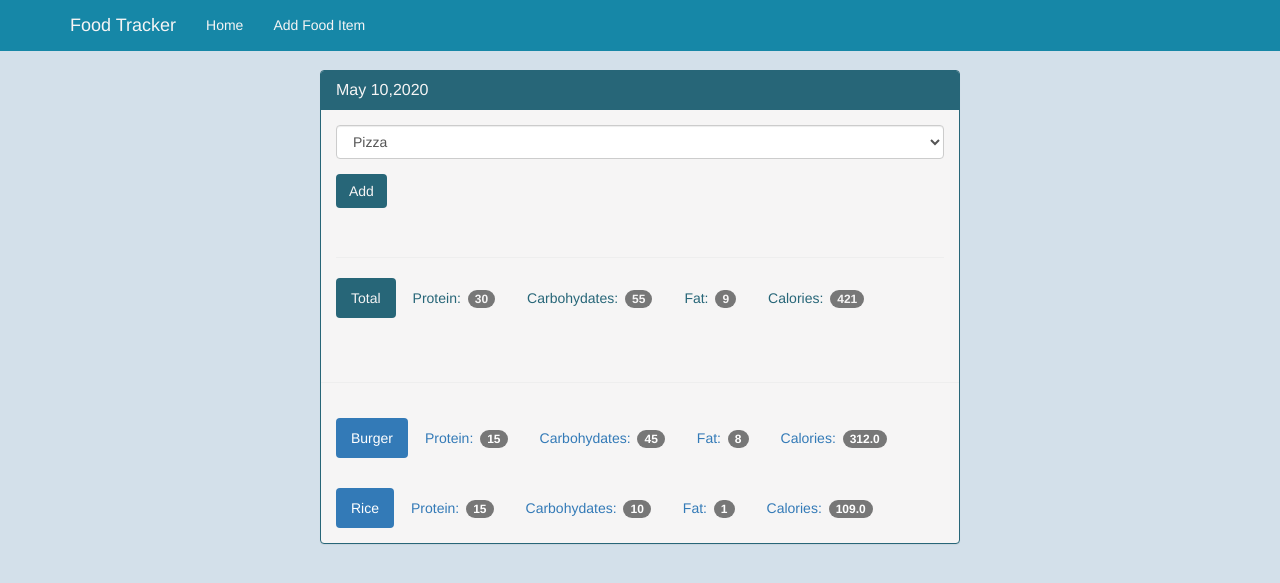
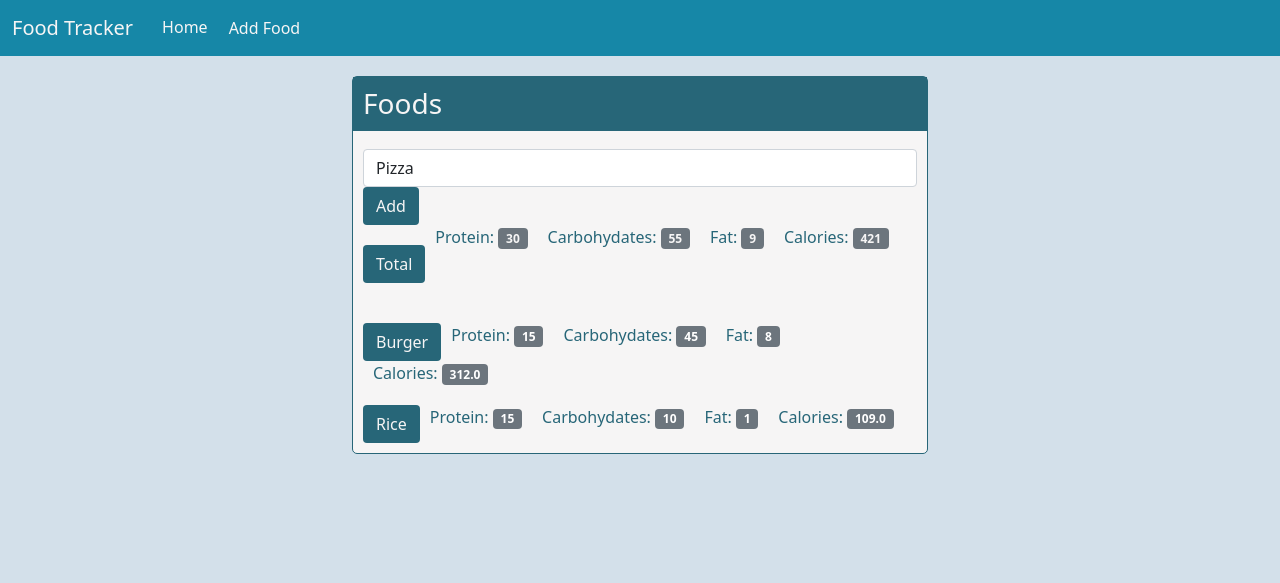
Before and after one commit to reuben21/Basic-Diet-Tracker-Made-with-Flask, a Flask app: page /view/2020-05-10 in a window 1280 px wide. Shown: the top 583 px of the page. Run offline with Flask 2, Linux system fonts and the light colour scheme; data comes from the database, SQL or seed files in the repository; some libraries are stand-ins or nearby versions.

Commit message:
Final Update

```diff
--- a/templates/day.html
+++ b/templates/day.html
@@ -7,11 +7,11 @@
 
     <title>Food Tracker | Day Details</title>
 
-
-    <!-- Bootstrap core CSS -->
-    <link href="{{ url_for('static',filename='bootstrap.min.css') }}" rel="stylesheet">
-    <!-- Custom styles for this template -->
-    <link href="{{ url_for('static',filename='theme.css') }}" rel="stylesheet">
+    <link href="https://cdn.jsdelivr.net/npm/bootstrap@5.0.0-beta1/dist/css/bootstrap.min.css" rel="stylesheet"
+          integrity="sha384-giJF6kkoqNQ00vy+HMDP7azOuL0xtbfIcaT9wjKHr8RbDVddVHyTfAAsrekwKmP1" crossorigin="anonymous">
+    <script src="https://cdn.jsdelivr.net/npm/bootstrap@5.0.0-beta1/dist/js/bootstrap.bundle.min.js"
+            integrity="sha384-ygbV9kiqUc6oa4msXn9868pTtWMgiQaeYH7/t7LECLbyPA2x65Kgf80OJFdroafW"
+            crossorigin="anonymous"></script>
     <style>
         body {
             background-color: #d3e0ea;
@@ -21,16 +21,27 @@
 
 <body>
 
-<nav class="navbar navbar-fixed-top" style="background-color: #1687a7;color:#f6f5f5; ">
-    <div class="container">
-        <div class="navbar-header">
-            <a class="navbar-brand" href="{{ url_for('index') }}" style="color:#f6f5f5 !important;">Food Tracker</a>
-        </div>
-        <div id="navbar" class="navbar-collapse collapse">
-            <ul class="nav navbar-nav">
-                <li><a style="color:#f6f5f5 !important;" href="{{ url_for('index') }}">Home</a></li>
-                <li><a style="color:#f6f5f5 !important;" href="{{ url_for('food') }}">Add Food Item</a></li>
+<nav class="navbar navbar-expand-lg" style="background-color: #1687a7;color:#f6f5f5;">
+    <div class="container-fluid">
+        <a class="navbar-brand" href="{{ url_for('index') }}"
+           style="background-color: #1687a7;color:#f6f5f5 !important; ">Food Tracker</a>
+        <button class="navbar-toggler" type="button" data-bs-toggle="collapse" data-bs-target="#navbarSupportedContent"
+                aria-controls="navbarSupportedContent" aria-expanded="false" aria-label="Toggle navigation">
+            <span class="navbar-toggler-icon"></span>
+        </button>
+        <div class="collapse navbar-collapse" id="navbarSupportedContent">
+            <ul class="navbar-nav me-auto mb-2 mb-lg-0">
+                <li class="nav-item">
+                    <a class="btn" style="color:#f6f5f5 !important;"
+                       href="{{ url_for('index') }}">Home</a>
+                </li>
+                <li class="nav-item">
+                    <a class="nav-link" style="color:#f6f5f5 !important;" aria-current="page"
+                       href="{{ url_for('food') }}">Add Food</a>
+                </li>
+
             </ul>
+
         </div>
     </div>
 </nav>
@@ -39,13 +50,14 @@
 
     <div class="row">
         <div>
-            <div class="panel " style="background-color:#f6f5f5;border: 1px solid #276678;">
+            <div class="panel"
+                 style="background-color:#f6f5f5;border: 1px solid #276678;margin:20px;border-radius: 5px;">
 
                 <div class="panel-heading" style="background-color:#276678;color:#f6f5f5">
-                    <h3 class="panel-title">{{ pretty_date }}</h3>
+                    <h3 class="panel-title" style="padding: 10px;">Foods</h3>
                 </div>
 
-                <div class="panel-body">
+                <div class="panel-body" style="padding:10px;">
 
                     <form method="POST" action="{{ url_for('view',date=New_date) }}">
                         <div class="form-group">
@@ -63,29 +75,40 @@
                     <div class="page-header"></div>
 
                     <ul class="nav nav-pills" role="tablist">
-                        <li class="active"><a style="background-color:#276678;color:#f6f5f5;">Total</a></li>
-                        <li><a style="color:#276678;">Protein: <span style="color: #f6f5f5;"
-                                                                     class="badge">{{ total_list[0] }}</span></a></li>
-                        <li><a style="color:#276678;">Carbohydates: <span style="color: #f6f5f5;"
-                                                                          class="badge">{{ total_list[1] }}</span></a>
+                        <li class="btn" style="
+                        background-color:#276678;
+                        color:#f6f5f5;
+                        margin:20px 0px;
+                        "><a style="background-color:#276678;color:#f6f5f5;">Total</a></li>
+                        <li style="margin:0px 10px;"><a style="color:#276678;">Protein: <span style="color: #f6f5f5;"
+                                                                     class="badge bg-secondary">{{ total_list[0] }}</span></a>
                         </li>
-                        <li><a style="color:#276678;">Fat: <span style="color: #f6f5f5;"
-                                                                 class="badge">{{ total_list[2] }}</span></a></li>
-                        <li><a style="color:#276678;">Calories: <span style="color: #f6f5f5;"
-                                                                      class="badge">{{ total_list[3] }}</span></a></li>
+                        <li style="margin:0px 10px;"><a style="color:#276678;">Carbohydates: <span style="color: #f6f5f5;"
+                                                                          class="badge bg-secondary">{{ total_list[1] }}</span></a>
+                        </li>
+                        <li style="margin:0px 10px;"><a style="color:#276678;">Fat: <span style="color: #f6f5f5;"
+                                                                 class="badge bg-secondary">{{ total_list[2] }}</span></a>
+                        </li>
+                        <li style="margin:0px 10px;"><a style="color:#276678;">Calories: <span style="color: #f6f5f5;"
+                                                                      class="badge bg-secondary">{{ total_list[3] }}</span></a>
+                        </li>
                     </ul>
 
                 </div>
 
                 <div class="page-header"></div>
                 {% for f in food_dets %}
-                    <div class="panel-body">
-                        <ul class="nav nav-pills" role="tablist">
-                            <li class="active"><a>{{ f.f_Name }}</a></li>
-                            <li><a>Protein: <span class="badge">{{ f.f_protein }}</span></a></li>
-                            <li><a>Carbohydates: <span class="badge">{{ f.f_carbs }}</span></a></li>
-                            <li><a>Fat: <span class="badge">{{ f.f_fat }}</span></a></li>
-                            <li><a>Calories: <span class="badge">{{ f.f_cal }}</span></a></li>
+                    <div class="panel-body" style="padding:10px;">
+                        <ul class="nav" role="tablist">
+                            <li class="btn" style="
+                        background-color:#276678;
+                        color:#f6f5f5;
+
+                        "><a>{{ f.f_Name }}</a></li>
+                            <li  style="margin:0px 10px;"><a style="color:#276678;">Protein: <span class="badge bg-secondary">{{ f.f_protein }}</span></a></li>
+                            <li  style="margin:0px 10px;"><a style="color:#276678;">Carbohydates: <span class="badge bg-secondary">{{ f.f_carbs }}</span></a></li>
+                            <li  style="margin:0px 10px;"><a style="color:#276678;">Fat: <span class="badge bg-secondary">{{ f.f_fat }}</span></a></li>
+                            <li  style="margin:0px 10px;"><a style="color:#276678;">Calories: <span class="badge bg-secondary">{{ f.f_cal }}</span></a></li>
                         </ul>
                     </div>
                 {% endfor %}
```
Also changed, not shown: templates/add_food.html (+59 -33 lines), templates/home.html (+50 -26 lines).
